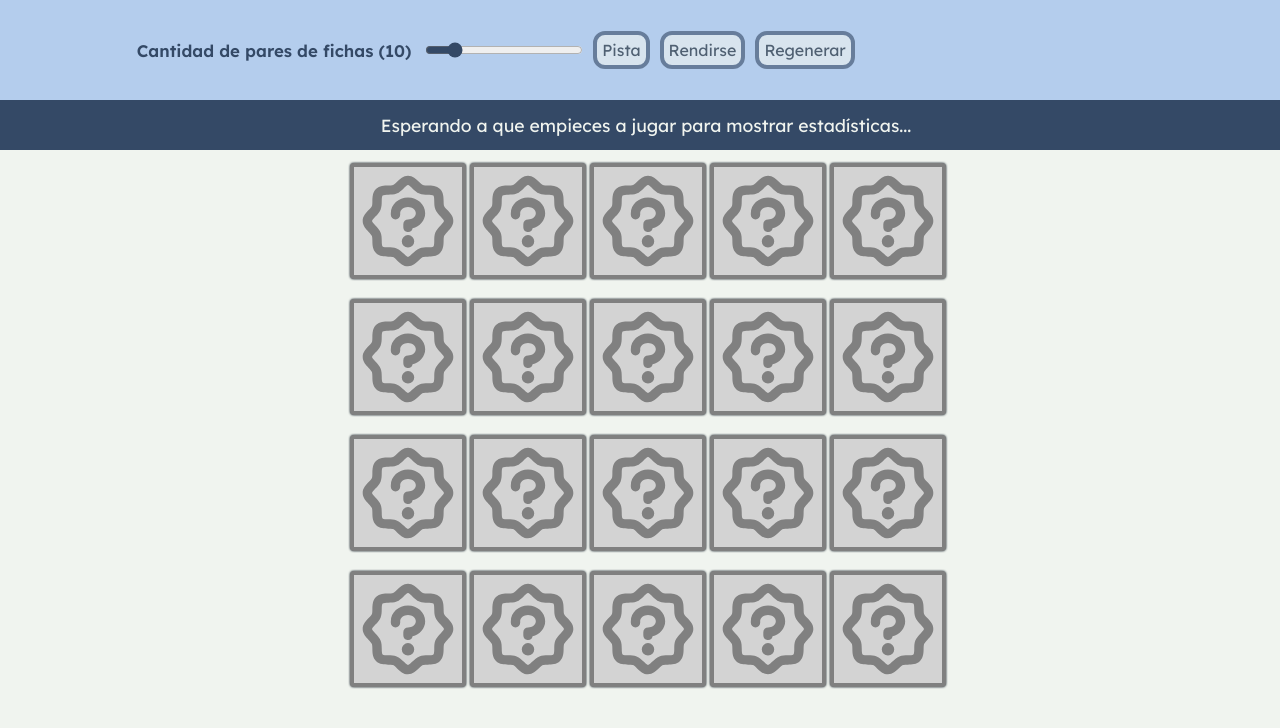
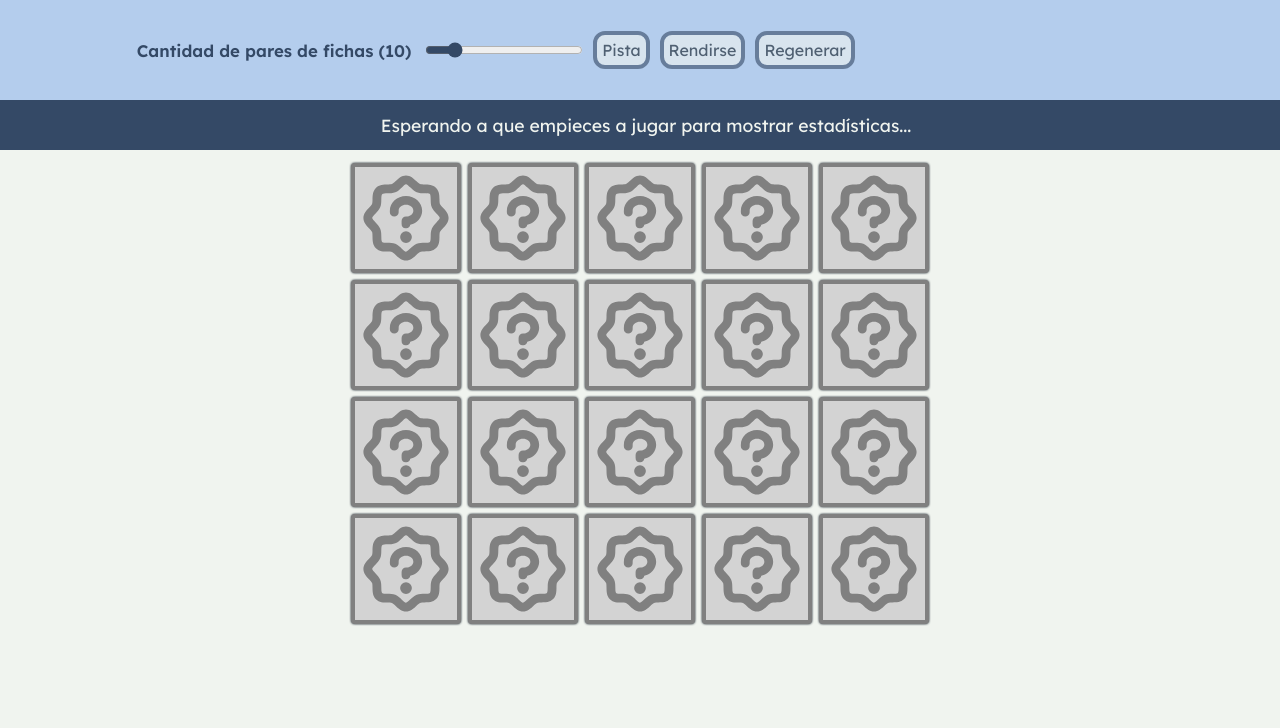
Before and after one commit to damicym/memotest, a React (Vite) app: page / in a window 1280 px wide. Shown: the top 728 px of the page. Built offline with nearby package versions, Linux system fonts and the light colour scheme; a web font is replaced by a local one.

Commit message:
animacion para fichas y ban de numeros grandes

```diff
--- a/src/App.jsx
+++ b/src/App.jsx
@@ -1,11 +1,11 @@
 import Juego from './components/Juego'
+import { useState } from 'react'
 
 
 function App() {
-
   return (
     <>
-      <Juego></Juego>
+      <Juego/>
     </>
   )
 }
--- a/src/components/Ficha.jsx
+++ b/src/components/Ficha.jsx
@@ -1,41 +1,63 @@
 import { PiSealQuestionBold as HiddenIcon} from "react-icons/pi"
 import { FICHA_STATUS } from "./Juego"
+import { useState } from 'react'
 
-function Ficha({ ficha, handleClick, lockState }){
+function Ficha({ ficha, handleClick, lockState, shouldFichasAnimate }){
+    const [showShadow, setShowShadow] = useState(true)
+
     const { id, name, Icon, color, status, beingHinted } = ficha
     const alphaColor = color.replace('1)', '0.5)')
+
+    const handleTransitionStart = () => {
+        if (status === FICHA_STATUS.ESCONDIDA) {
+            setShowShadow(true)
+        } else {
+            setShowShadow(false)
+        }
+    }
 
     return (
         <div
             onClick={() => handleClick(id)}
-        className={`ficha ${beingHinted ? 'hinted' : ''}`}
+            className={`ficha ${beingHinted ? 'hinted' : ''} `}
             style={{
                 '--hint-color': color,
-            ...(status === FICHA_STATUS.ESCONDIDA ? {
+                cursor: status === FICHA_STATUS.ESCONDIDA && !lockState  ? 'pointer' : 'auto',
+                filter: showShadow ? 'drop-shadow(0px 0px 1px var(--dark))' : 'none'
+            }}
+        >
+            <div className="ficha-inner"
+                onTransitionStart={handleTransitionStart}
+                style={{
+                    transition: shouldFichasAnimate ? 'transform 0.5s ease' : 'none',
+                    ...(status === FICHA_STATUS.MOSTRADA || status === FICHA_STATUS.ADIVINADA) && shouldFichasAnimate
+                    ? { transform: 'rotateY(180deg)' }
+                    : { transform: 'none' }
+                }}
+            >
+                <div className="ficha-back"
+                    style={{
                         borderColor: 'gray',
                         backgroundColor: 'lightgray',
-                filter: 'drop-shadow(0px 0px 1px var(--dark))',
-                cursor: !lockState ? 'pointer' : 'auto'
-            } : {
-                borderColor: alphaColor,
-                backgroundColor: 'var(--lightGray)'
-            })
                     }}
                 >
-            {
-            status === FICHA_STATUS.ESCONDIDA
-            ? <>
                     <div className="svg-container">
                         <HiddenIcon color='gray' size='40'></HiddenIcon>
                     </div>
-            </>
-            : <>
+                </div>
+                <div className="ficha-front"
+                    style={{
+                        borderColor: alphaColor,
+                        backgroundColor: 'var(--lightGray)'
+                    }}
+                >
                     <div className="svg-container">
                         <Icon color={color} size='40'></Icon>
                     </div>
                     <p style={{color: color}}>{name}</p>
-            </>
-            }
+                </div>
+            </div>
+
         </div>
     )
 }
--- a/src/components/Juego.jsx
+++ b/src/components/Juego.jsx
@@ -18,21 +18,28 @@ export const GAME_STATUS = Object.freeze({
   GIVEN_UP: 3
 })
 
+export const TIMINGS = Object.freeze({
+  BEFORE_HIDING_FICHA: 1.05 * 1000,
+  FICHA_FLIP: 0.5 * 1000,
+  HINT_COOLDOWN: 8 * 1000,
+  BETWEEN_ANIMATED_DOTS: 0.6 * 1000
+})
+
 function Juego() {
-  const [fichas, setFichas] = useState([])
-  const [isBoardLocked, setIsBoardLocked] = useState(false) // depsues de tocar una ficha incorrecta se lockea el juego por un tiempo
-  const [columns, setColumns] = useState(0)
   const [totalPairs, setTotalPairs] = useState(10)
   const prevValuePairs = useRef(10)
-  // const [resetKey, setResetKey] = useState(0)
+  const [fichas, setFichas] = useState([])
+  const [columns, setColumns] = useState(0)
+  const [isBoardLocked, setIsBoardLocked] = useState(false) // depsues de tocar una ficha incorrecta se lockea el juego por un tiempo
   const [clicks, setClicks] = useState(0)
   const [gameStatus, setGameStatus] = useState(GAME_STATUS.NOT_STARTED)
   const [qGuessedPairs, setQGuessedPairs] = useState(0)
   const [hintActive, setHintActive] = useState(false)
   const wasHintActive = useRef(false)
+  const [shouldFichasAnimate, setShouldFichasAnimate] = useState(true)
 
   useEffect(() => {
-    reset()
+    reset("totalPairsChange")
   }, [totalPairs])
 
   useEffect(() => {
@@ -47,7 +54,10 @@ function Juego() {
   }, [qGuessedPairs])
 
   useEffect(() => {
-    if(gameStatus === GAME_STATUS.GIVEN_UP){
+    if(gameStatus === GAME_STATUS.STARTED){
+      setShouldFichasAnimate(true)
+    }
+    else if(gameStatus === GAME_STATUS.GIVEN_UP){
       setFichas(prev => {
         let next = prev.map(ficha =>
         ({ ...ficha, status: FICHA_STATUS.ADIVINADA })
@@ -65,17 +75,38 @@ function Juego() {
   }
 
   // para opciones:
-  const reset = () => {
-    // setResetKey(prev => prev + 1)
+  const reset = (via = "resetBtn") => {
+    setIsBoardLocked(true)
+    setFichas(prev => {
+      let next = prev.map(ficha =>
+        ({ ...ficha, status: FICHA_STATUS.ESCONDIDA })
+      )
+      return next
+    })
+
     setClicks(0)
     setGameStatus(GAME_STATUS.NOT_STARTED)
+    setColumns(defineColumns(totalPairs))
     setQGuessedPairs(0)
-    setIsBoardLocked(false)
-    setFichas(inicializarFichas(totalPairs))
-    setColumns(defineColumns(totalPairs))
     setHintActive(false)
     wasHintActive.current = false
+
+    if(via == "totalPairsChange"){
+      setShouldFichasAnimate(false)
+      setFichas(inicializarFichas(totalPairs))
+      setIsBoardLocked(false)
+    } else if(via == "resetBtn"){
+      setShouldFichasAnimate(true)
+      setTimeout(() => {
+        setFichas(inicializarFichas(totalPairs))
+        setIsBoardLocked(false)
+      }, TIMINGS.FICHA_FLIP)
+    }
   }
+  // que cuando se resetee por cambio de totalParis
+  // no se animen las fichas
+  // sí se deberian animar cuando:
+  // la primera vez que se toca, durante el juego, cuando se resetea desde el btn
 
   const hint = () => {
     setFichas(prev => {
@@ -96,13 +127,12 @@ function Juego() {
   useEffect(() => {
     if (!hintActive) return
     wasHintActive.current = true
-    const timeTo = 8 * 1000
     const timer = setTimeout(() => {
       setHintActive(false)
       setFichas(prev =>
         prev.map(ficha => ({ ...ficha, beingHinted: false }))
       )
-    }, timeTo)
+    }, TIMINGS.HINT_COOLDOWN)
 
     return () => clearTimeout(timer)
   }, [hintActive])
@@ -131,13 +161,13 @@ function Juego() {
         gameStatus={gameStatus}
       />
       <Tablero
-      // key={resetKey}
       fichas={fichas}
       setFichas={setFichas}
       columns={columns}
       isBoardLocked={isBoardLocked}
       setIsBoardLocked={setIsBoardLocked}
       sumarClick={sumarClick}
+      shouldFichasAnimate={shouldFichasAnimate}
       />
     </main>
   )
--- a/src/components/Stats.jsx
+++ b/src/components/Stats.jsx
@@ -1,13 +1,13 @@
 import { useState } from 'react'
 import { useEffect } from 'react'
 import { GAME_STATUS } from './Juego'
+import { TIMINGS } from './Juego'
 
 function Stats({ totalPairs, qGuessedPairs, clicks, gameStatus }){
     const [puntos, setPuntos] = useState("...")
     const [seconds, setSeconds] = useState(0)
 
     useEffect(() => {
-        const timeBetween = 0.6 * 1000
         const waitingInterval = setInterval(() => {
             if(gameStatus === GAME_STATUS.STARTED) {
                 clearInterval(waitingInterval)
@@ -19,7 +19,7 @@ function Stats({ totalPairs, qGuessedPairs, clicks, gameStatus }){
             else if (prev === "..") return "..."
             return "..."
             })
-        }, timeBetween)
+        }, TIMINGS.BETWEEN_ANIMATED_DOTS)
         return () => clearInterval(waitingInterval)
     }, [])
 
--- a/src/components/Tablero.jsx
+++ b/src/components/Tablero.jsx
@@ -1,10 +1,10 @@
 import Ficha from './Ficha'
 import { FICHA_STATUS } from './Juego'
+import { TIMINGS } from './Juego'
 
-function Tablero({ fichas, setFichas, columns, isBoardLocked, setIsBoardLocked, sumarClick }) {
+function Tablero({ fichas, setFichas, columns, isBoardLocked, setIsBoardLocked, sumarClick, shouldFichasAnimate }) {
 
     const esconderDsps = (a, b) => { // a y b son fichas
-        const waitTime = 1.05 * 1000
         setTimeout(() => {
             setFichas(prev => {
                 let next = prev.map(ficha =>
@@ -13,7 +13,7 @@ function Tablero({ fichas, setFichas, columns, isBoardLocked, setIsBoardLocked,
                 return next
             })
             setIsBoardLocked(false)
-        }, waitTime)
+        }, TIMINGS.BEFORE_HIDING_FICHA)
     }
 
     const handleClickFicha = key => {
@@ -45,7 +45,7 @@ function Tablero({ fichas, setFichas, columns, isBoardLocked, setIsBoardLocked,
     }
 
     return (
-    <section className='tablero' style={{gridTemplateColumns: `repeat(${columns}, minmax(0, min(100px, ${100 / columns}vw)))`}}>
+    <section className='tablero' style={{gridTemplateColumns: `repeat(${columns}, minmax(0, min(110px, ${100 / columns}vw)))`}}>
         {
             fichas?.map((ficha, index) => (
                 <Ficha
@@ -53,6 +53,7 @@ function Tablero({ fichas, setFichas, columns, isBoardLocked, setIsBoardLocked,
                     ficha={ficha}
                     handleClick={handleClickFicha}
                     lockState={isBoardLocked}
+                    shouldFichasAnimate={shouldFichasAnimate}
                 />
             ))
         }
--- a/src/index.css
+++ b/src/index.css
@@ -14,24 +14,8 @@ body{
   font-family: "Lexend Deca", sans-serif;
 }
 
-.ficha{
-  border: 4px solid;
-  /* width: 100px; */
-  /* height: 100px; */
-  width: 100px;
-  height: 100px;
-  max-width: 100%;
-  max-height: 100%;
-  padding: 1%;
-  border-radius: 4px;
-  aspect-ratio: 1/1;
-  user-select: none;
-  /* filter: drop-shadow(0px 0px 10px var(--dark)); */
-  display: flex;
-  flex-direction: column;
-  align-items: center;
-  justify-content: center;
-  padding: 4px;
+html, body {
+  overflow-x: hidden;
 }
 
 .svg-container{
@@ -56,16 +40,6 @@ body{
   word-break: normal;
   hyphens: auto;
 
-}
-
-.tablero{
-  display: grid;
-  gap: 20px;
-  justify-content: center;
-  margin: 1%;
-  max-width: 100vw;
-
-  max-height: 100vh;
 }
 
 .juego{
@@ -201,3 +175,73 @@ input[type="range"] {
     filter: drop-shadow(0px 0px 9px var(--hint-color));
   }
 }
+
+.tablero{
+  display: grid;
+  gap: 7px;
+  justify-content: center;
+  margin: 1%;
+  max-width: 100vw;
+  max-height: 100vh;
+}
+
+.ficha{
+  width: 110px;
+  height: 110px;
+  max-width: 100%;
+  max-height: 100%;
+  aspect-ratio: 1/1;
+  user-select: none;
+  display: flex;
+  flex-direction: column;
+  align-items: center;
+  justify-content: center;
+  perspective: 1000px;
+}
+
+.ficha-inner {
+  position: relative;
+  width: 100%;
+  height: 100%;
+  /* transition: transform 0.5s; */
+  transform-style: preserve-3d;
+}
+
+.ficha-front, .ficha-back {
+  position: absolute;
+  width: 100%;
+  height: 100%;
+  -webkit-backface-visibility: hidden; /* Safari */
+  backface-visibility: hidden;
+  border: 4px solid;
+  border-radius: 4px;
+  padding: 4px;
+  aspect-ratio: 1/1;
+  display: flex;
+  flex-direction: column;
+  align-items: center;
+  justify-content: center;
+  box-sizing: border-box;
+}
+
+.ficha-front{
+  transform: rotateY(180deg)
+}
+
+/* .ficha.shadowing{
+  animation: shadow 0.5s;
+}
+
+.ficha.unshadowing{
+  animation: unshadow 0.5s;
+}
+
+@keyframes shadow {
+  0% { filter: none; }
+  100% { filter: drop-shadow(0px 0px 1px var(--dark)); }
+}
+
+@keyframes unshadow {
+  0% { filter: drop-shadow(0px 0px 1px var(--dark)); }
+  100% { filter: none; }
+} */
--- a/src/libs/myFunctions.js
+++ b/src/libs/myFunctions.js
@@ -51,18 +51,19 @@ export function defineColumns(pares) {
     }
 }
 
-export function isPrime(n) {
-    if (n < 2) return false;
+export function isPrimeOrBanned(n, banned = []) {
+    if (n < 2) return false
+    if (banned.includes(n)) return true
     for (let i = 2; i <= Math.sqrt(n); i++) {
-        if (n % i === 0) return false;
+        if (n % i === 0) return false
     }
     return true;
 }
 
-export function getClosestNotPrime(n, direction = 'up') {
+export function getClosestNotPrimeOrBanned(n, direction = 'up', banned = []) {
     do {
-        if (direction === 'up') n++;
+        if (direction === 'up') n++
         else n--;
-    } while (isPrime(n));
+    } while (isPrimeOrBanned(n, banned))
     return n;
 }
```
Also changed, not shown: src/components/Opciones.jsx (+5 -5 lines), src/todo.txt. Lines whose indentation alone changed are shown as unchanged.
